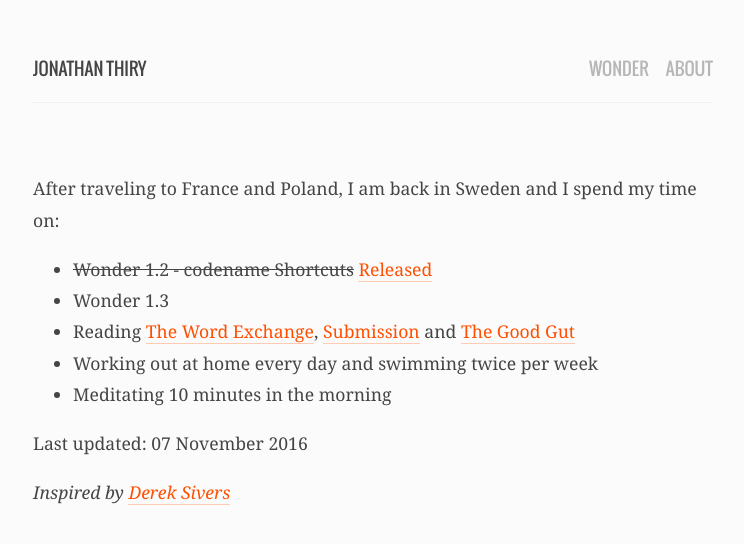
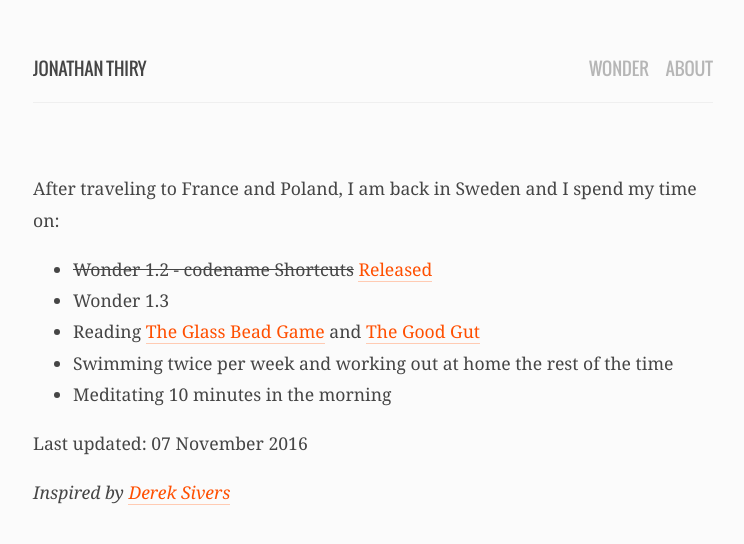
Before and after one commit to jonathanthiry/jonathanthiry.github.com, a Jekyll site: the page built from now.md, in a window 1280 px wide. Shown: the top 544 px of the page, without its empty margins (267-1011 px from the left). Built offline with Jekyll 4.4.1, drawn with Linux system fonts in a browser that asks for light colours.

Commit message:
Update now page

```diff
--- a/now.md
+++ b/now.md
@@ -8,8 +8,8 @@ After traveling to France and Poland, I am back in Sweden and I spend my time on
 
 - ~~Wonder 1.2 - codename Shortcuts~~ [Released](https://itunes.apple.com/us/app/wonder-reader-for-wikipedia/id1050888989?mt=8&at=1010lo2M)
 - Wonder 1.3
-- Reading [The Word Exchange](https://www.amazon.com/Word-Exchange-Novel-Alena-Graedon/dp/0385537654), [Submission](https://www.amazon.com/Submission-Novel-Michel-Houellebecq/dp/1250097347) and [The Good Gut](https://www.amazon.com/Good-Gut-Taking-Control-Long-term-ebook/dp/B00OZ0TOV2)
-- Working out at home every day and swimming twice per week
+- Reading [The Glass Bead Game](https://www.amazon.com/Glass-Bead-Game-Magister-Ludi/dp/8087888383) and [The Good Gut](https://www.amazon.com/Good-Gut-Taking-Control-Long-term-ebook/dp/B00OZ0TOV2)
+- Swimming twice per week and working out at home the rest of the time
 - Meditating 10 minutes in the morning
 
 Last updated: {{ page.date | date_to_long_string }}
```
